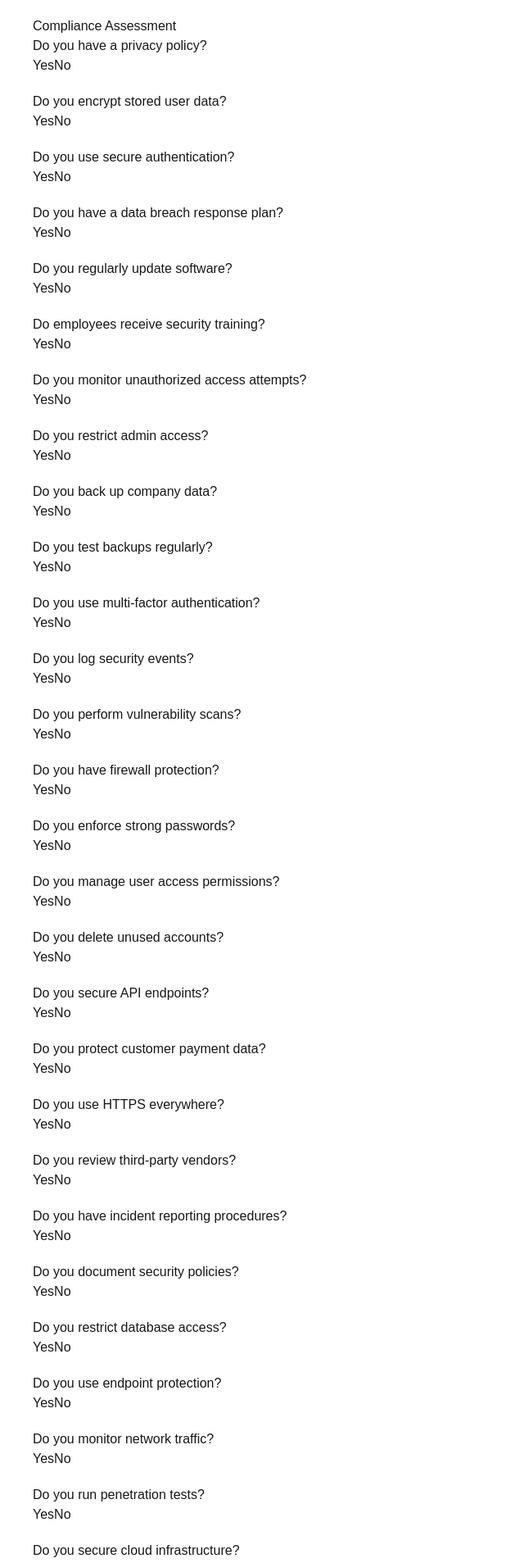
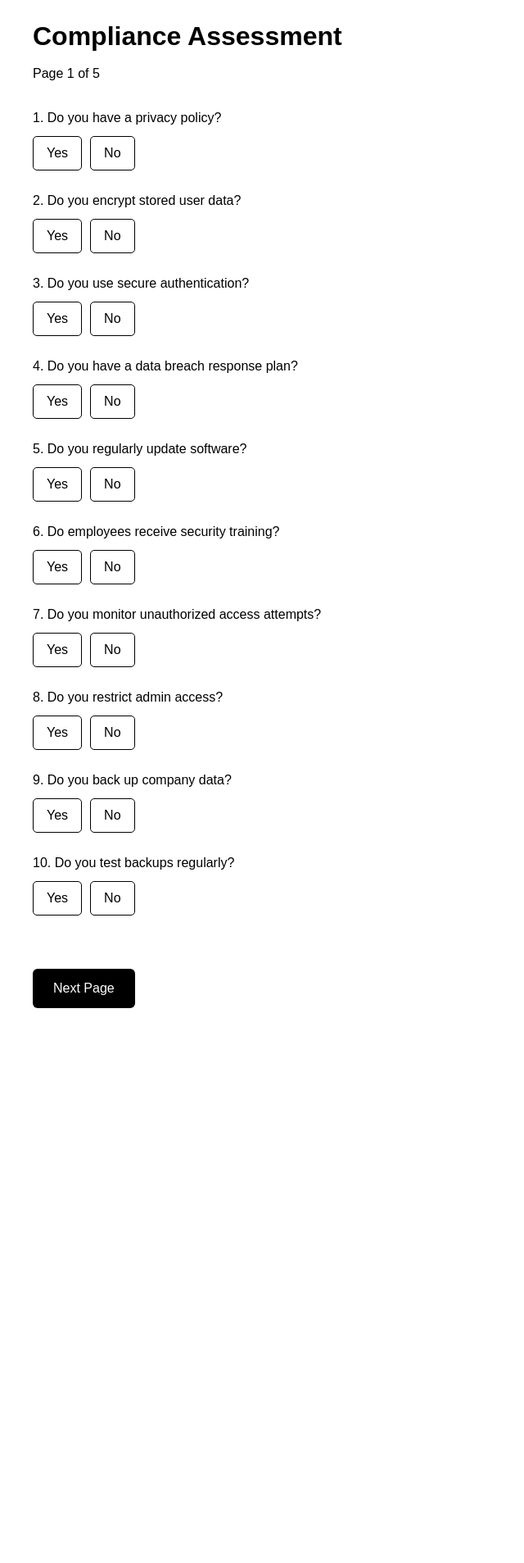
Before and after one commit to abdisamad9009-dot/complypilot-frontend, a Next.js app: page /assessment in a window 1280 px wide. Shown: the part 20-1927 px from the top of the page at 82% size, without its empty margins (0-640 px from the left). After the commit the page ends 1290 px from the top, so only its background shows below. Built offline with nearby package versions, Linux system fonts and the light colour scheme.

Commit message:
Update page.tsx

```diff
--- a/app/assessment/page.tsx
+++ b/app/assessment/page.tsx
@@ -2,124 +2,184 @@
 
 import { useState } from "react"
 
+export default function AssessmentPage() {
+
   const questions = [
-  { id: 1, text: "Do you have a privacy policy?" },
-  { id: 2, text: "Do you encrypt stored user data?" },
-  { id: 3, text: "Do you use secure authentication?" },
-  { id: 4, text: "Do you have a data breach response plan?" },
-  { id: 5, text: "Do you regularly update software?" },
-  { id: 6, text: "Do employees receive security training?" },
-  { id: 7, text: "Do you monitor unauthorized access attempts?" },
-  { id: 8, text: "Do you restrict admin access?" },
-  { id: 9, text: "Do you back up company data?" },
-  { id: 10, text: "Do you test backups regularly?" },
-  { id: 11, text: "Do you use multi-factor authentication?" },
-  { id: 12, text: "Do you log security events?" },
-  { id: 13, text: "Do you perform vulnerability scans?" },
-  { id: 14, text: "Do you have firewall protection?" },
-  { id: 15, text: "Do you enforce strong passwords?" },
-  { id: 16, text: "Do you manage user access permissions?" },
-  { id: 17, text: "Do you delete unused accounts?" },
-  { id: 18, text: "Do you secure API endpoints?" },
-  { id: 19, text: "Do you protect customer payment data?" },
-  { id: 20, text: "Do you use HTTPS everywhere?" },
-  { id: 21, text: "Do you review third‑party vendors?" },
-  { id: 22, text: "Do you have incident reporting procedures?" },
-  { id: 23, text: "Do you document security policies?" },
-  { id: 24, text: "Do you restrict database access?" },
-  { id: 25, text: "Do you use endpoint protection?" },
-  { id: 26, text: "Do you monitor network traffic?" },
-  { id: 27, text: "Do you run penetration tests?" },
-  { id: 28, text: "Do you secure cloud infrastructure?" },
-  { id: 29, text: "Do you rotate encryption keys?" },
-  { id: 30, text: "Do you track security incidents?" },
-  { id: 31, text: "Do you review security logs?" },
-  { id: 32, text: "Do you enforce device security?" },
-  { id: 33, text: "Do you use antivirus protection?" },
-  { id: 34, text: "Do you audit system access?" },
-  { id: 35, text: "Do you secure employee devices?" },
-  { id: 36, text: "Do you encrypt backups?" },
-  { id: 37, text: "Do you protect against phishing?" },
-  { id: 38, text: "Do you maintain a risk register?" },
-  { id: 39, text: "Do you have a disaster recovery plan?" },
-  { id: 40, text: "Do you monitor cloud logs?" },
-  { id: 41, text: "Do you review compliance regularly?" },
-  { id: 42, text: "Do you conduct internal audits?" },
-  { id: 43, text: "Do you maintain security documentation?" },
-  { id: 44, text: "Do you review access privileges?" },
-  { id: 45, text: "Do you monitor privileged users?" },
-  { id: 46, text: "Do you secure development environments?" },
-  { id: 47, text: "Do you separate production environments?" },
-  { id: 48, text: "Do you review security alerts?" },
-  { id: 49, text: "Do you perform regular risk assessments?" },
-  { id: 50, text: "Do you continuously improve security controls?" }
+    "Do you have a privacy policy?",
+    "Do you encrypt stored user data?",
+    "Do you use secure authentication?",
+    "Do you have a data breach response plan?",
+    "Do you regularly update software?",
+    "Do employees receive security training?",
+    "Do you monitor unauthorized access attempts?",
+    "Do you restrict admin access?",
+    "Do you back up company data?",
+    "Do you test backups regularly?",
+    "Do you use multi-factor authentication?",
+    "Do you log security events?",
+    "Do you perform vulnerability scans?",
+    "Do you have firewall protection?",
+    "Do you enforce strong passwords?",
+    "Do you manage user access permissions?",
+    "Do you delete unused accounts?",
+    "Do you secure API endpoints?",
+    "Do you protect customer payment data?",
+    "Do you use HTTPS everywhere?",
+    "Do you review third‑party vendors?",
+    "Do you have incident reporting procedures?",
+    "Do you document security policies?",
+    "Do you restrict database access?",
+    "Do you use endpoint protection?",
+    "Do you monitor network traffic?",
+    "Do you run penetration tests?",
+    "Do you secure cloud infrastructure?",
+    "Do you rotate encryption keys?",
+    "Do you track security incidents?",
+    "Do you review security logs?",
+    "Do you enforce device security?",
+    "Do you use antivirus protection?",
+    "Do you audit system access?",
+    "Do you secure employee devices?",
+    "Do you encrypt backups?",
+    "Do you protect against phishing?",
+    "Do you maintain a risk register?",
+    "Do you have a disaster recovery plan?",
+    "Do you monitor cloud logs?",
+    "Do you review compliance regularly?",
+    "Do you conduct internal audits?",
+    "Do you maintain security documentation?",
+    "Do you review access privileges?",
+    "Do you monitor privileged users?",
+    "Do you secure development environments?",
+    "Do you separate production environments?",
+    "Do you review security alerts?",
+    "Do you perform regular risk assessments?",
+    "Do you continuously improve security controls?"
   ]
 
-export default function Assessment() {
-
+  const [page, setPage] = useState(0)
   const [answers, setAnswers] = useState({})
 
-  const handleAnswer = (id, value) => {
-    setAnswers({
-      ...answers,
-      [id]: value
-    })
+  const questionsPerPage = 10
+  const start = page * questionsPerPage
+  const currentQuestions = questions.slice(start, start + questionsPerPage)
+
+  function setAnswer(index, value) {
+    setAnswers(prev => ({
+      ...prev,
+      [index]: value
+    }))
   }
 
-  const handleSubmit = () => {
+  function nextPage() {
 
-    if (Object.keys(answers).length < questions.length) {
-      alert("Please answer all questions")
-      return
-    }
+    if (page < 4) {
+      setPage(page + 1)
+      window.scrollTo(0,0)
+    } else {
 
-    const yesCount = Object.values(answers).filter(
-      a => a === "yes"
-    ).length
+      const yesCount =
+        Object.values(answers).filter(a => a === "yes").length
 
       const score = yesCount * 2
 
-    const gdpr = Math.floor(score * 0.4)
-    const auth = Math.floor(score * 0.3)
-    const security = Math.floor(score * 0.3)
+      const gdpr = yesCount < 20 ? 1 : 0
+      const auth = yesCount < 30 ? 1 : 0
+      const security = yesCount < 40 ? 1 : 0
 
       const total = gdpr + auth + security
 
-    // SAVE SCORE SO DASHBOARD + TASKS USE SAME NUMBER
       localStorage.setItem("complianceScore", score)
 
       window.location.href =
       `/dashboard?score=${score}&gdpr=${gdpr}&auth=${auth}&security=${security}&total=${total}`
     }
+  }
 
   return (
-    <div style={{ padding: 40 }}>
 
-      <h1>Compliance Assessment</h1>
+    <div style={{
+      minHeight:"100vh",
+      background:"white",
+      color:"black",
+      padding:"40px",
+      fontFamily:"sans-serif"
+    }}>
 
-      {questions.map((q) => (
-        <div key={q.id} style={{ marginBottom: 20 }}>
-          <p>{q.text}</p>
+      <h1 style={{fontSize:"32px",fontWeight:"bold"}}>
+        Compliance Assessment
+      </h1>
 
-          <button onClick={() => handleAnswer(q.id, "yes")}>
+      <p style={{marginTop:"10px"}}>
+        Page {page+1} of 5
+      </p>
+
+      <div style={{marginTop:"30px"}}>
+
+        {currentQuestions.map((q,i)=>{
+
+          const index = start+i
+          const selected = answers[index]
+
+          return(
+
+            <div key={i} style={{marginBottom:"25px"}}>
+
+              <p style={{marginBottom:"10px"}}>
+                {index+1}. {q}
+              </p>
+
+              <button
+              onClick={()=>setAnswer(index,"yes")}
+              style={{
+                marginRight:"10px",
+                padding:"8px 16px",
+                background:selected==="yes"?"black":"white",
+                color:selected==="yes"?"white":"black",
+                border:"1px solid black",
+                borderRadius:"5px",
+                cursor:"pointer"
+              }}
+              >
                 Yes
               </button>
 
-          <button onClick={() => handleAnswer(q.id, "no")}>
+              <button
+              onClick={()=>setAnswer(index,"no")}
+              style={{
+                padding:"8px 16px",
+                background:selected==="no"?"black":"white",
+                color:selected==="no"?"white":"black",
+                border:"1px solid black",
+                borderRadius:"5px",
+                cursor:"pointer"
+              }}
+              >
                 No
               </button>
+
             </div>
-      ))}
+
+          )
+
+        })}
+
+      </div>
 
       <button
-        onClick={handleSubmit}
+      onClick={nextPage}
       style={{
-          marginTop: 30,
-          padding: 10,
-          fontSize: 18
+        marginTop:"40px",
+        padding:"12px 25px",
+        background:"black",
+        color:"white",
+        border:"none",
+        borderRadius:"6px",
+        cursor:"pointer",
+        fontSize:"16px"
       }}
       >
-        Submit Assessment
+        {page===4 ? "Finish Assessment" : "Next Page"}
       </button>
 
     </div>
```
Lines whose indentation alone changed are shown as unchanged.
